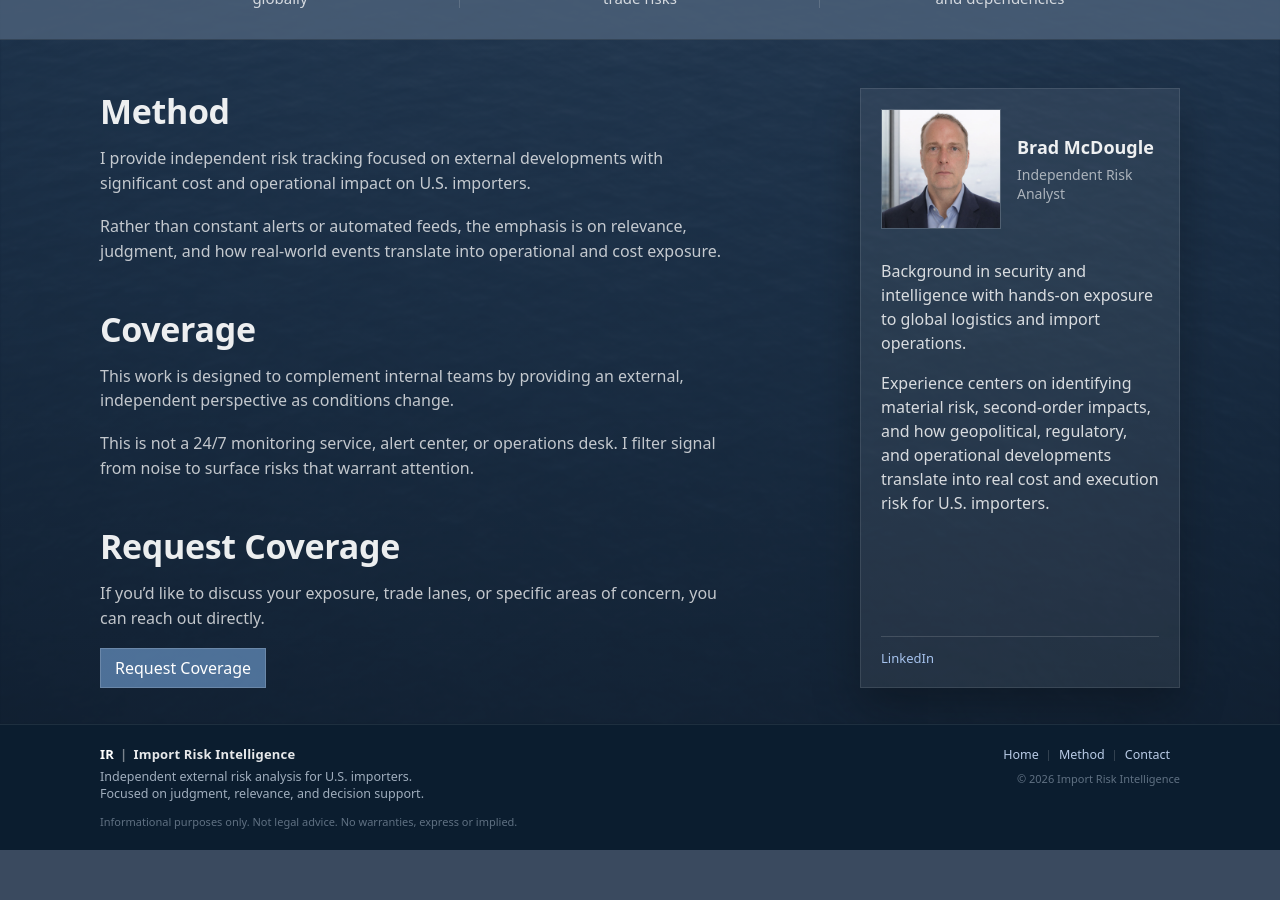
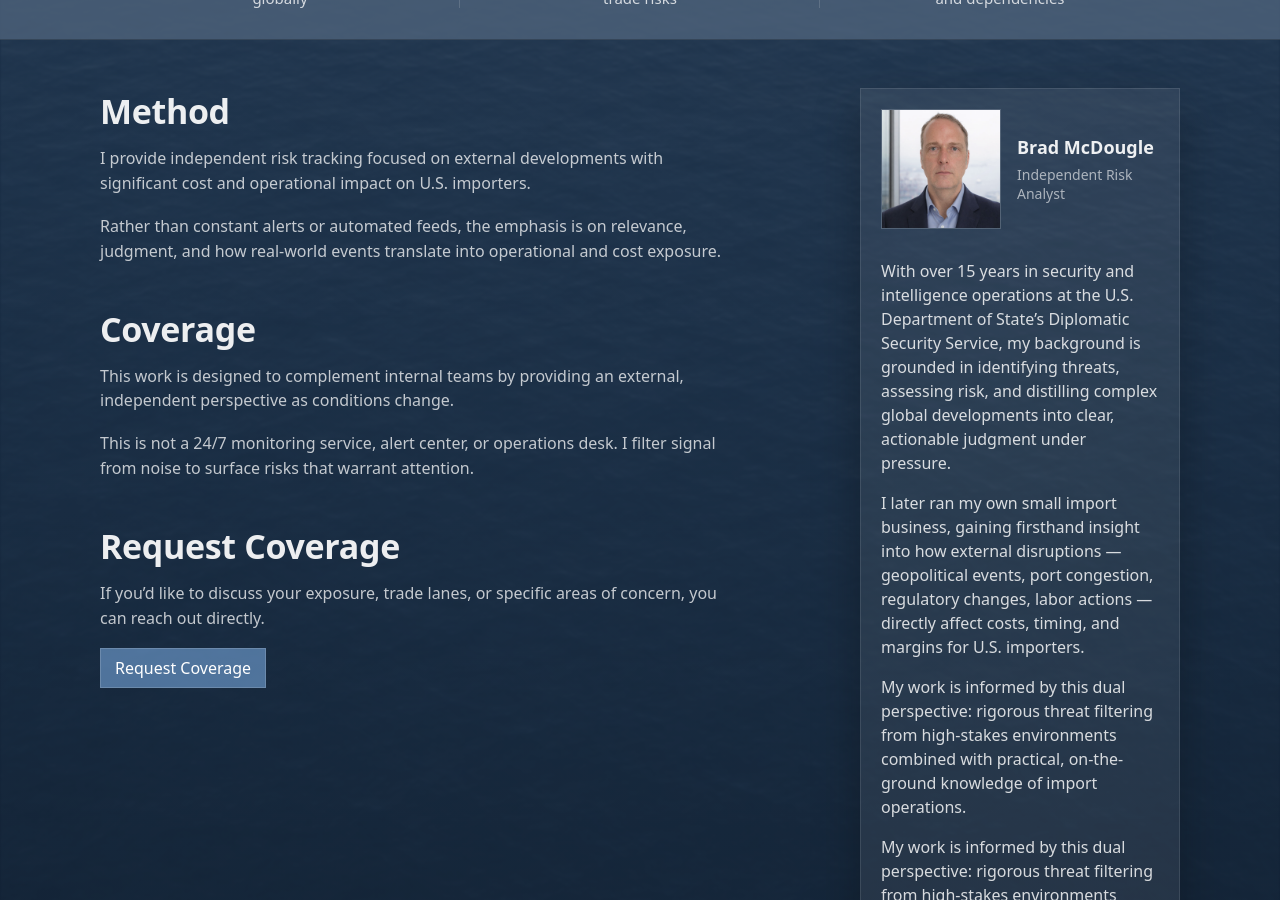
Before and after one commit to importrisk/import-risk-intelligence-site, a Jekyll site: the page built from index.html, in a window 1280 px wide and 900 px high, scrolled down 774 px. Built offline with Jekyll 4.4.1, drawn with Linux system fonts in a browser that asks for light colours; before the commit the page ends 1624 px from its top, so only the background shows below that; some of the changed text lies outside the part shown.

Commit message:
Update index.html

```diff
--- a/index.html
+++ b/index.html
@@ -135,11 +135,13 @@ description: Independent risk monitoring for U.S. importers.
 
         <div class="bio-blurb">
           <p>
-            Background in security and intelligence with hands-on exposure to global logistics and import operations.
-          </p>
+            With over 15 years in security and intelligence operations at the U.S. Department of State’s Diplomatic Security Service, my background is grounded in identifying threats, assessing risk, and distilling complex global developments into clear, actionable judgment under pressure. </p>
           <p>
-            Experience centers on identifying material risk, second-order impacts, and how geopolitical, regulatory, and operational developments translate into real cost and execution risk for U.S. importers.
-          </p>
+            I later ran my own small import business, gaining firsthand insight into how external disruptions — geopolitical events, port congestion, regulatory changes, labor actions — directly affect costs, timing, and margins for U.S. importers.</p>
+          <p>
+            My work is informed by this dual perspective: rigorous threat filtering from high-stakes environments combined with practical, on-the-ground knowledge of import operations. </p>
+          <p>
+            My work is informed by this dual perspective: rigorous threat filtering from high-stakes environments combined with practical, on-the-ground knowledge of import operations. </p>
         </div>
 
         <div class="bio-links">
```
